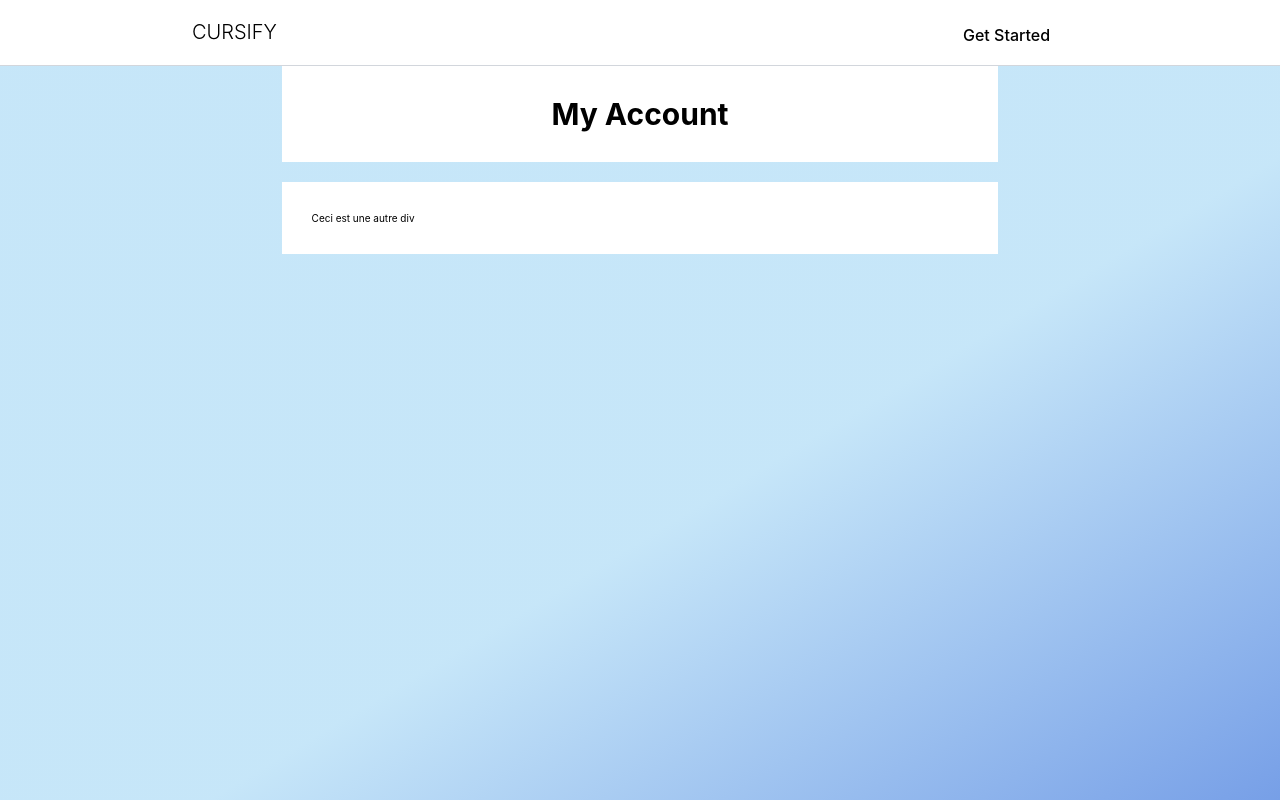
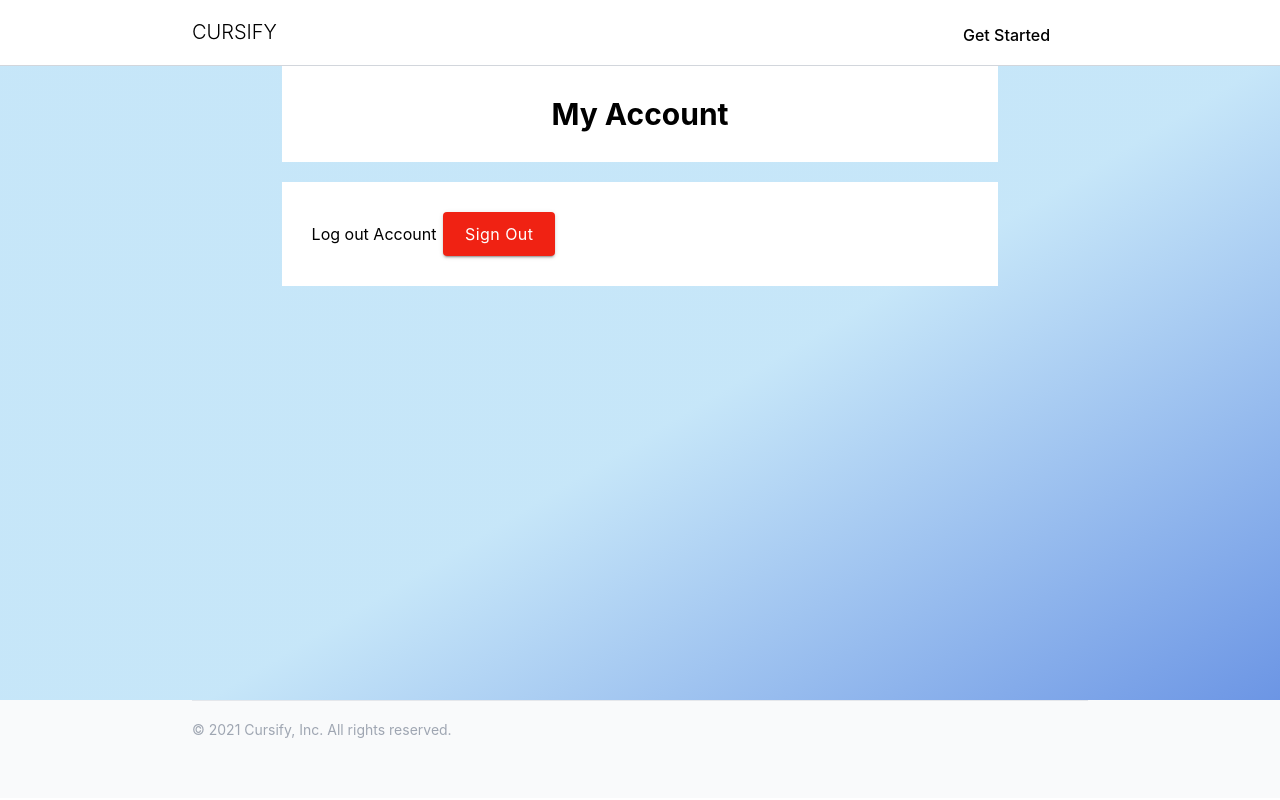
Before and after one commit to YoannBuzenet/ai_next_app, a Next.js app: page /myAccount in a window 1280 px wide. Shown: the top 800 px of the page. Built offline with nearby package versions, Linux system fonts and the light colour scheme; no server answers.

Commit message:
my account page with log out is working

```diff
--- a/pages/index.js
+++ b/pages/index.js
@@ -90,7 +90,7 @@ export default function Home() {
         <div className={styles.fourthLiner}>
           <div className="container">
             <h3 className={styles.punchline}>Just generate and use it</h3>
-            <p>
+            <p className={styles.explaination}>
               Words are automatically generated thanks to the Deep Learning
               algorithm. Relevant marketing text are generated for you on the
               fly.
--- a/pages/myAccount.js
+++ b/pages/myAccount.js
@@ -5,6 +5,8 @@ import { useContext } from "react";
 import userContextFile from "../contexts/userContext";
 import styles from "../styles/MyAccount.module.css";
 import UserCheck from "../services/userCheck";
+import Button from "@material-ui/core/Button";
+import { makeStyles } from "@material-ui/core/styles";
 
 // export async function getServerSideProps(context) {
 //   const session = await getSession(context);
@@ -26,17 +28,48 @@ export default function MyAccount() {
   const { userContext } = useContext(userContextFile);
   const [session, loading] = useSession();
 
+  const handleSignOut = () => {
+    signOut({ callbackUrl: process.env.NEXT_PUBLIC_URL_ABSOLUTE_THIS_WEBSITE });
+  };
+
+  const useStyles = makeStyles((theme) => ({
+    button: {
+      color: "white",
+      fontWeight: 400,
+      fontSize: 16,
+      textTransform: "none",
+      backgroundColor: "#f02213",
+      "&:hover": {
+        backgroundColor: "#b81004",
+        boxShadow: "none",
+      },
+    },
+  }));
+
+  const classes = useStyles();
+
   return (
     <div className={styles.myAccountContainer}>
       <div className="globalGradient">
         <div className="container">
-          <div className="global-white-background">
-            <h1>My Account</h1>
-          </div>
-          <div className="global-white-background marginTop20">
-            Ceci est une autre div
-          </div>
-          <main className={styles.main}></main>
+          <main className={styles.main}>
+            <div className="global-white-background">
+              <h1>My Account</h1>
+            </div>
+            <div className="global-white-background marginTop20">
+              <div className={styles.signOutContainer}>
+                <p>Log out Account</p>
+                <Button
+                  onClick={handleSignOut}
+                  className={classes.button}
+                  variant="contained"
+                  size="large"
+                >
+                  Sign Out
+                </Button>
+              </div>
+            </div>
+          </main>
         </div>
       </div>
     </div>
--- a/styles/Home.module.css
+++ b/styles/Home.module.css
@@ -255,6 +255,10 @@ h2.punchline {
   text-align: center;
 }
 
+.fourthLiner .explaination {
+  margin: 2rem auto;
+}
+
 .fourthLiner .tickBox {
   margin-left: 156px;
   margin-right: 156px;
--- a/styles/MyAccount.module.css
+++ b/styles/MyAccount.module.css
@@ -6,3 +6,24 @@
 .main {
   height: calc(100vh - 166px);
 }
+
+.signOutContainer {
+  display: flex;
+  place-items: baseline;
+}
+
+.signOutContainer p {
+  width: 20%;
+}
+
+@media only screen and (max-width: 768px) {
+  .signOutContainer {
+    flex-direction: column;
+  }
+  .signOutContainer button {
+    margin-top: 30px;
+  }
+  .signOutContainer p {
+    width: 100%;
+  }
+}
--- a/styles/globals.css
+++ b/styles/globals.css
@@ -102,6 +102,7 @@ h1 {
 
 p {
   font-size: 16px;
+  margin: 0;
 }
 
 .h1Common {
```
